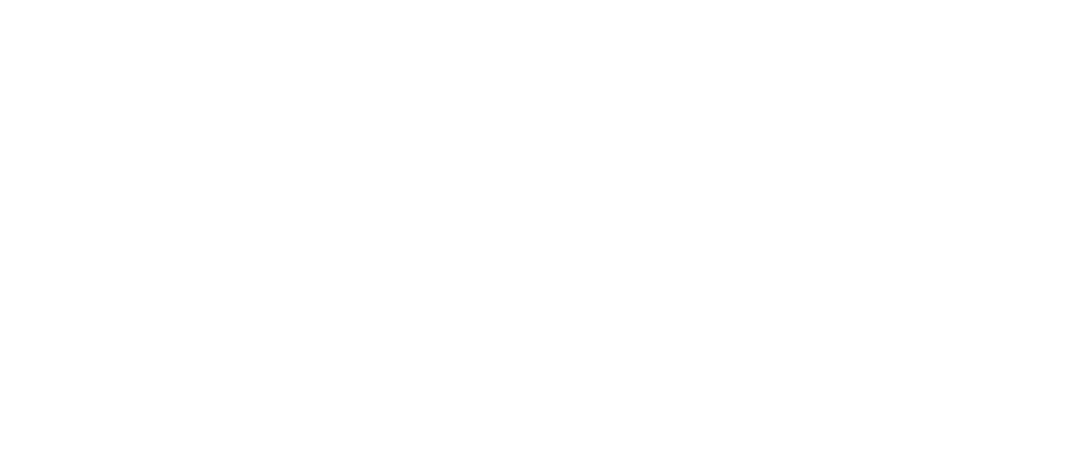
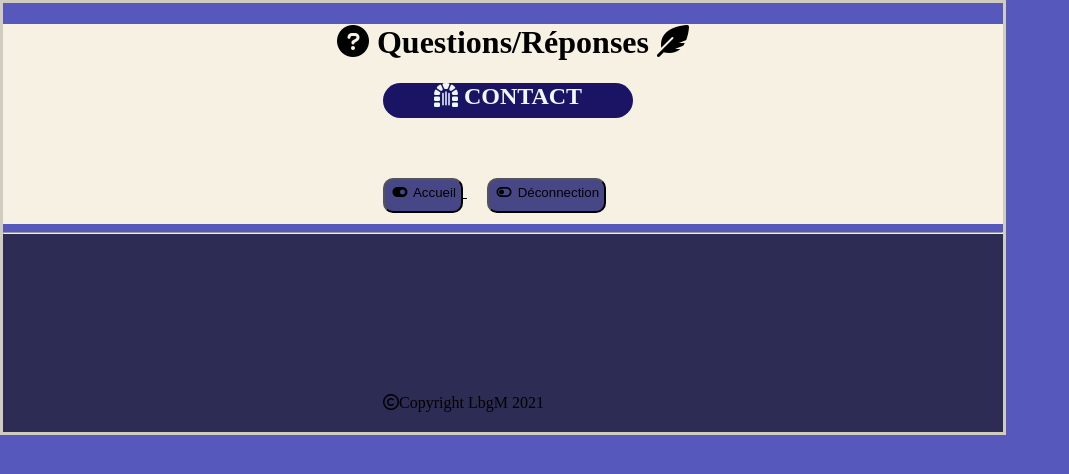
Before and after one commit to mlinux32/questions-reponses, a plain HTML site: page contact.html in a window 1280 px wide. Shown: the whole page, without its empty margins (0-1069 px from the left). Drawn offline with Linux system fonts and the light colour scheme; a web font is replaced by a local one.

Commit message:
préparation des pages

```diff
--- a/compteUser.html
+++ b/compteUser.html
@@ -0,0 +1,46 @@
+<!DOCTYPE html>
+<html lang="en">
+<head>
+    <meta charset="UTF-8">
+    <meta http-equiv="X-UA-Compatible" content="IE=edge">
+    <meta name="viewport" content="width=device-width, initial-scale=1.0">
+    <title>Compte Utilisateur</title>
+    <link rel="stylesheet" href="./style/style.css" />
+    <link rel="stylesheet" href="https://cdnjs.cloudflare.com/ajax/libs/font-awesome/6.0.0-beta2/css/all.min.css" integrity="sha512-YWzhKL2whUzgiheMoBFwW8CKV4qpHQAEuvilg9FAn5VJUDwKZZxkJNuGM4XkWuk94WCrrwslk8yWNGmY1EduTA==" crossorigin="anonymous" referrerpolicy="no-referrer" />
+    <link href="https://fonts.googleapis.com/css2?family=Zen+Antique+Soft&display=swap" rel="stylesheet">
+</head>
+<body>
+    <header class="">
+        <h1 class="mr-l20">
+            <i class="fas fa-question-circle"></i>
+            Questions/Réponses
+            <i class="fas fa-feather-alt"></i>
+        </h1>
+        <nav class="nav mr-l380">
+            <h1 class="">
+                <i class="fas fa-dungeon"></i>
+                VOTRE COMPTE
+            </h1>
+            <a href="#"></a>
+        </nav>
+        <div class="content-btn">
+            <a href="index.html">
+                <button class="btn flex-row mr-l20 p-5">
+                    <i class="fas fa-toggle-on iconnect"></i>
+                    Accueil
+                </button>
+            </a>
+            <button class="btn flex-row mr-l20 p-5">
+                <i class="fas fa-toggle-off ideconnect"></i>
+                Déconnection
+            </button>
+        </div>
+    </header>
+    <footer class="">
+        <hr/>
+        <p class="mr-l380 mr-t160">
+            <i class="far fa-copyright"></i>Copyright LbgM 2021
+        </p>
+    </footer>
+</body>
+</html>
--- a/contact.html
+++ b/contact.html
@@ -0,0 +1,46 @@
+<!DOCTYPE html>
+<html lang="en">
+<head>
+    <meta charset="UTF-8">
+    <meta http-equiv="X-UA-Compatible" content="IE=edge">
+    <meta name="viewport" content="width=device-width, initial-scale=1.0">
+    <title>Contact</title>
+    <link rel="stylesheet" href="./style/style.css" />
+    <link rel="stylesheet" href="https://cdnjs.cloudflare.com/ajax/libs/font-awesome/6.0.0-beta2/css/all.min.css" integrity="sha512-YWzhKL2whUzgiheMoBFwW8CKV4qpHQAEuvilg9FAn5VJUDwKZZxkJNuGM4XkWuk94WCrrwslk8yWNGmY1EduTA==" crossorigin="anonymous" referrerpolicy="no-referrer" />
+    <link href="https://fonts.googleapis.com/css2?family=Zen+Antique+Soft&display=swap" rel="stylesheet">
+</head>
+<body>
+    <header class="">
+        <h1 class="mr-l20">
+            <i class="fas fa-question-circle"></i>
+            Questions/Réponses
+            <i class="fas fa-feather-alt"></i>
+        </h1>
+        <nav class="nav mr-l380">
+            <h1 class="">
+                <i class="fas fa-dungeon"></i>
+                CONTACT
+            </h1>
+            <a href="#"></a>
+        </nav>
+        <div class="content-btn">
+            <a href="index.html">
+                <button class="btn flex-row mr-l20 p-5">
+                    <i class="fas fa-toggle-on iconnect"></i>
+                    Accueil
+                </button>
+            </a>
+            <button class="btn flex-row mr-l20 p-5">
+                <i class="fas fa-toggle-off ideconnect"></i>
+                Déconnection
+            </button>
+        </div>
+    </header>
+    <footer class="">
+        <hr/>
+        <p class="mr-l380 mr-t160">
+            <i class="far fa-copyright"></i>Copyright LbgM 2021
+        </p>
+    </footer>
+</body>
+</html>
```
Also changed, not shown: inscription.html (+2 -1 lines), questions.html (+46 -0 lines), reponses.html (+47 -0 lines).
